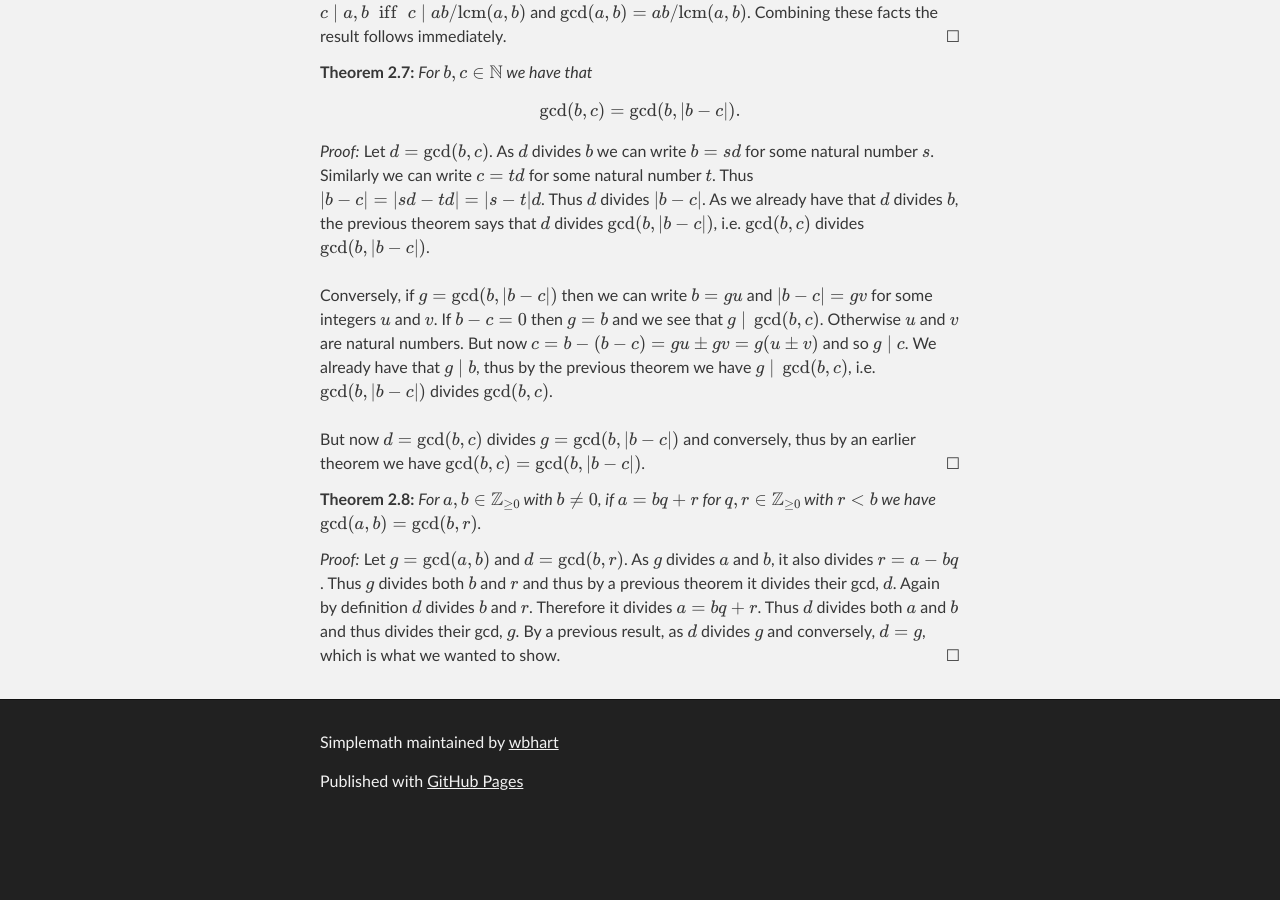
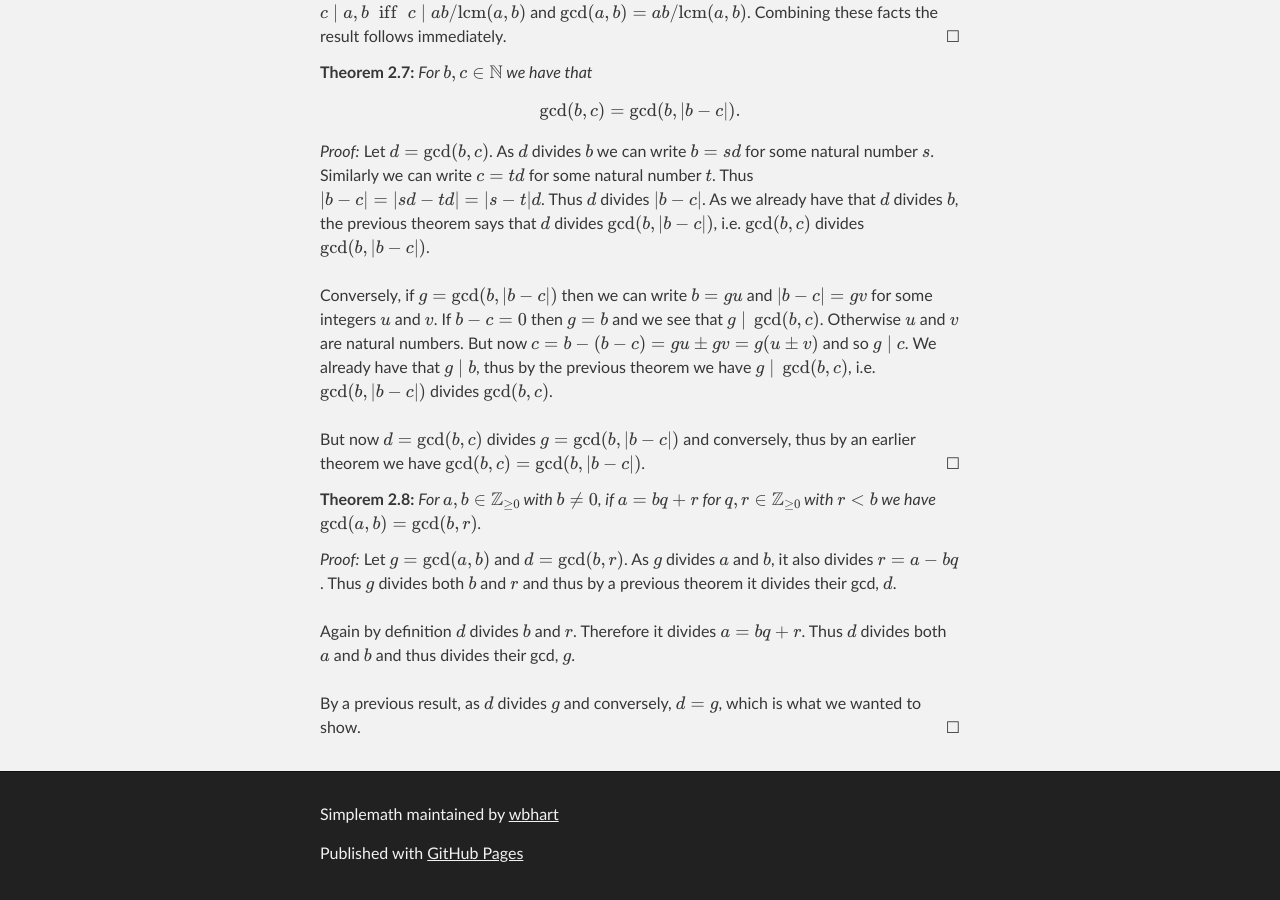
Before and after one commit to wbhart/SimpleMath, a Jekyll site: the page built from test.html, in a window 1280 px wide and 900 px high, scrolled down 2052 px. Built offline with Jekyll 4.4.1, drawn with Linux system fonts in a browser that asks for light colours; formulas are drawn with MathJax 3; before the commit the page ends 2880 px from its top, so only the background shows below that.

```diff
--- a/test.html
+++ b/test.html
@@ -138,10 +138,10 @@ with \(r < b\) we have \(\gcd(a, b) = \gcd(b, r)\).
 </theorem>
 
 <proof> Let \(g = \gcd(a, b)\) and \(d  = \gcd(b, r)\). As \(g\) divides \(a\) and \(b\), it also divides \(r = a - bq\).
-Thus \(g\) divides both \(b\) and \(r\) and thus by a previous theorem it divides their gcd, \(d\).
+Thus \(g\) divides both \(b\) and \(r\) and thus by a previous theorem it divides their gcd, \(d\). </br></br>
 
 Again by definition \(d\) divides \(b\) and \(r\). Therefore it divides \(a = bq + r\). Thus \(d\) divides
-both \(a\) and \(b\) and thus divides their gcd, \(g\).
+both \(a\) and \(b\) and thus divides their gcd, \(g\). </br></br>
 
 By a previous result, as \(d\) divides \(g\) and conversely, \(d = g\), which is what we wanted to show.
 </proof>
```
